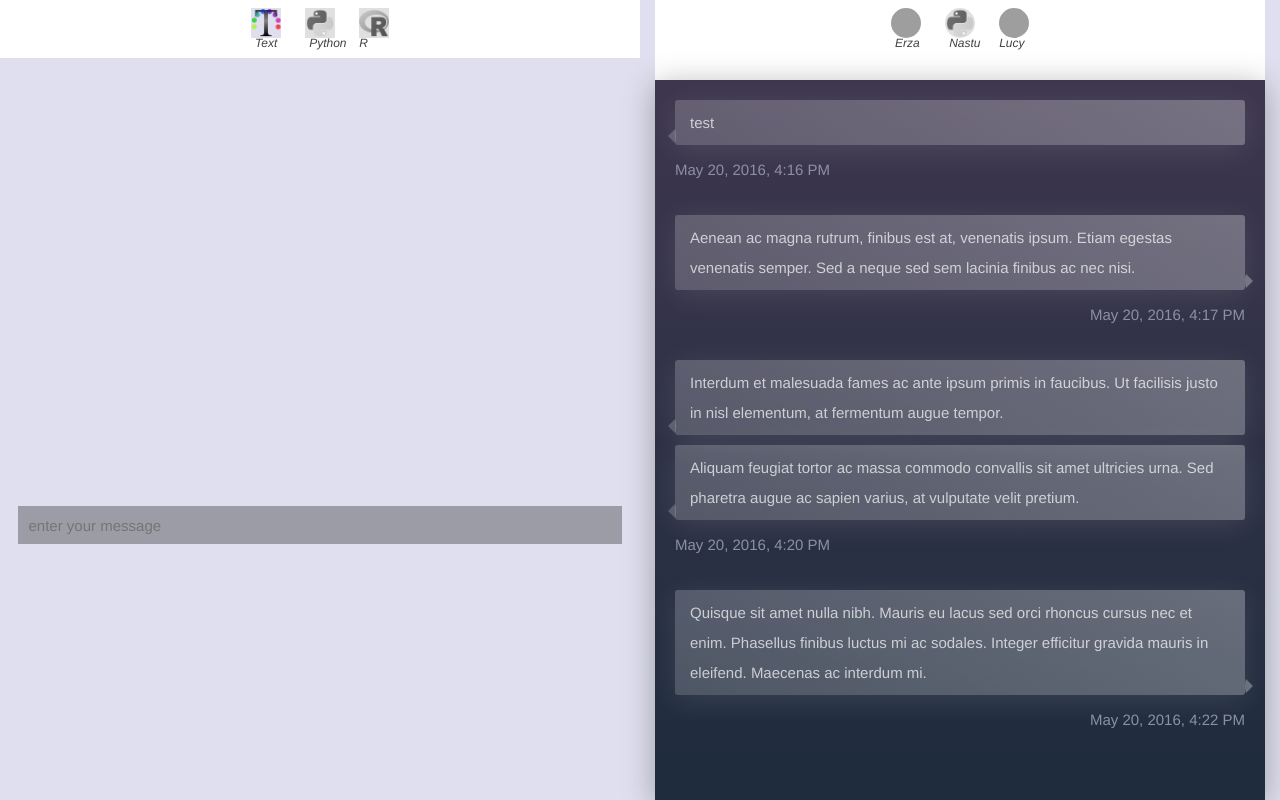
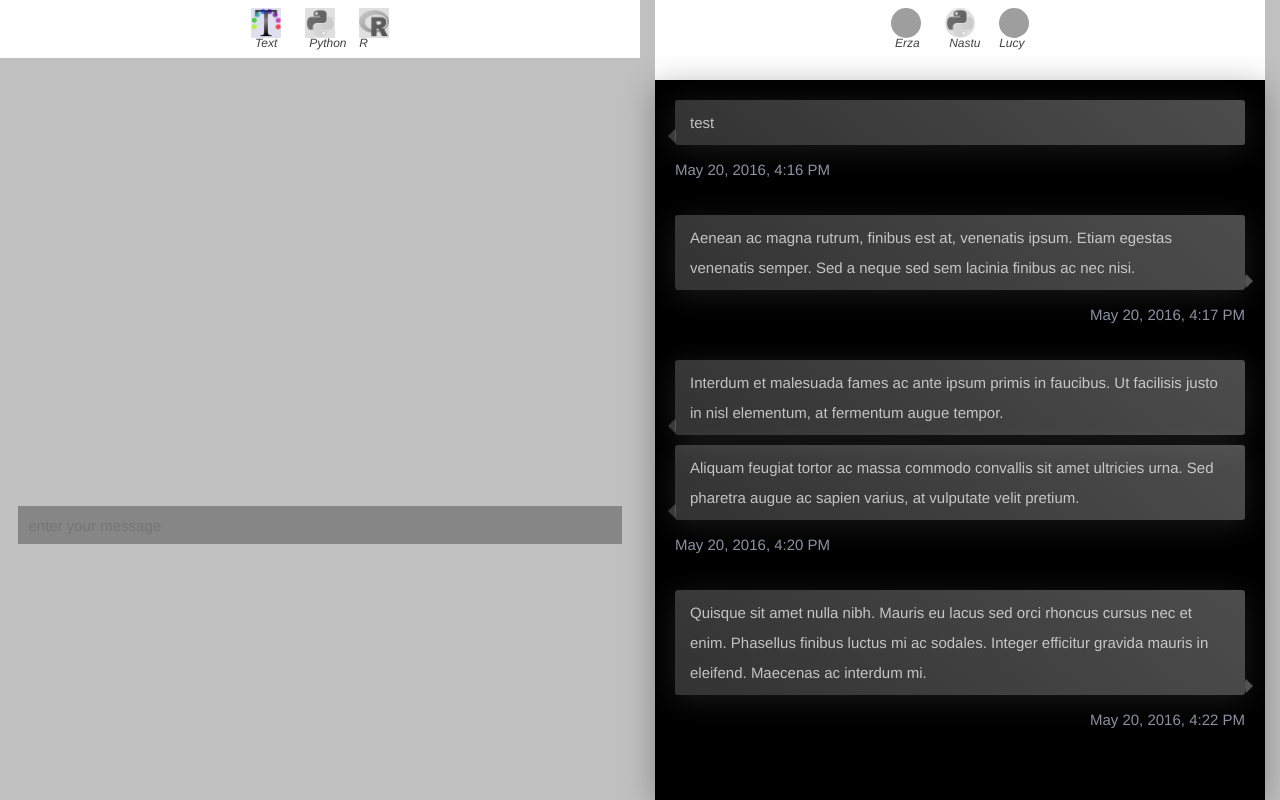
Before and after one commit to asam-hack24/CoLab, a Flask app: template app/templates/UI.html in a window 1280 px wide. Run offline with Flask 2, Linux system fonts and the light colour scheme; the template is opened without the code that fills it, so the values that code supplies are empty; some libraries are stand-ins or nearby versions; grey boxes are pictures that could not be loaded.

Commit message:
good CSS

```diff
--- a/app/static/UI_style.css
+++ b/app/static/UI_style.css
@@ -30,8 +30,13 @@ body {
   padding: 0;
 }*/
 
+.btn{
+ position: absolute;
+ right: 0;
+}
+
 body {
-  background: #DFDFEF;
+  background: silver;
   font-family: 'Helvetica Neue';
   font-size: 10px;
   color: #414141;
@@ -40,7 +45,7 @@ body {
 }
 
 .chat-box {
-  background: linear-gradient(0deg, #1E2C3D 00%, #3E364E 100%);
+  background-color: black;
  /*margin: 100px auto;
   max-width: 500px;
   height: 650px;*/
```
